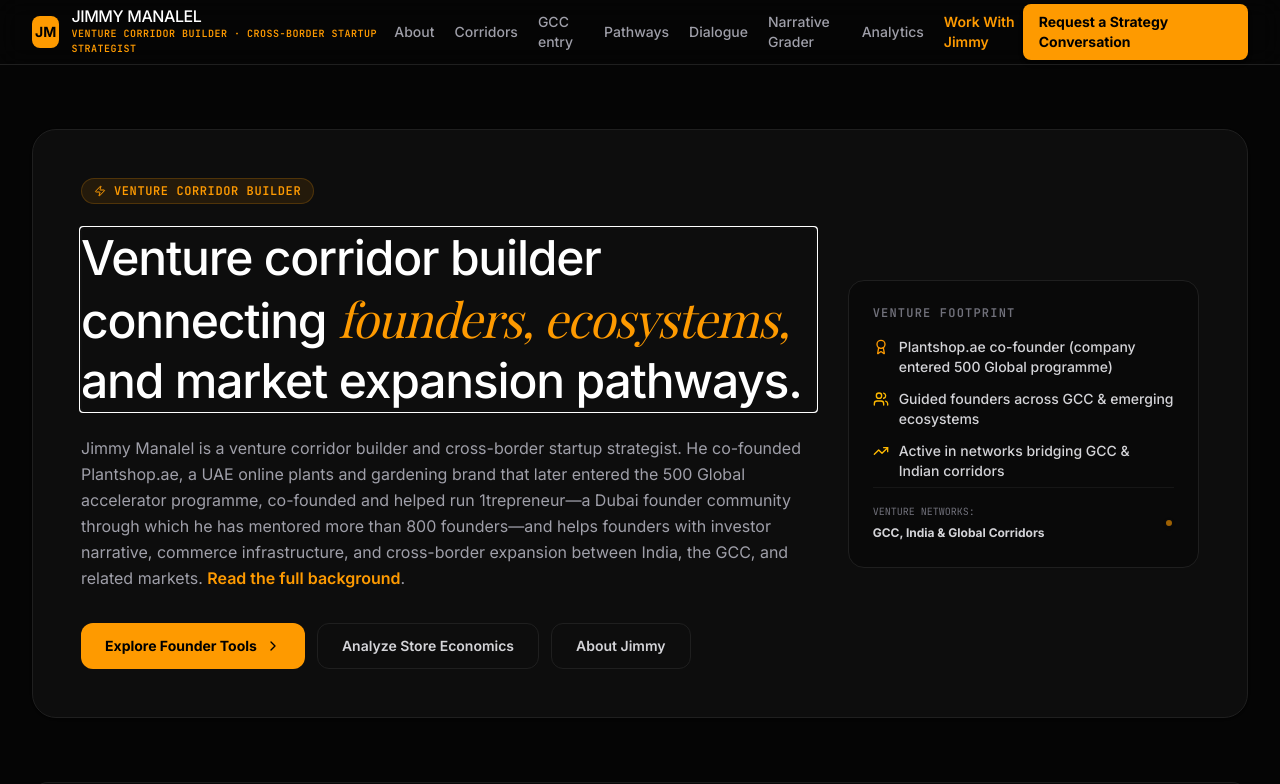
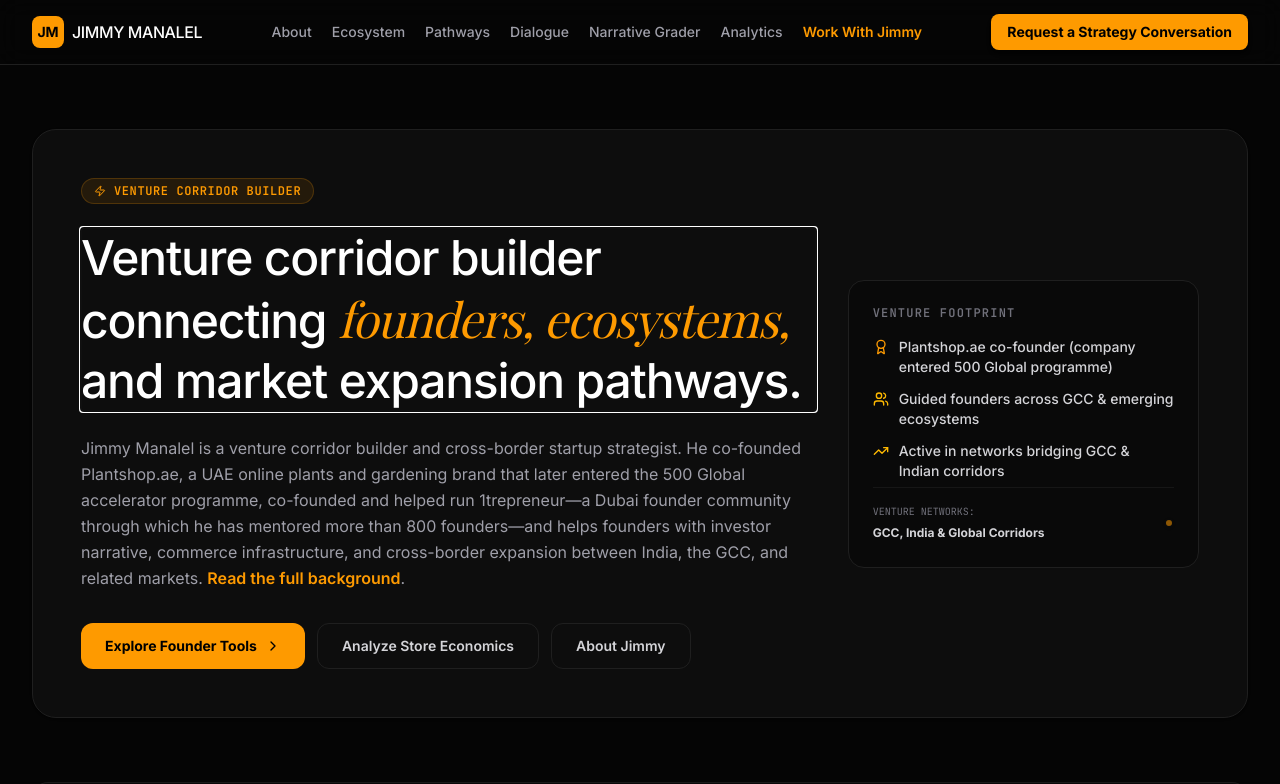
Before and after one commit to falconstestnest/aistudio---jimmymanalel, a React (Vite) app: page / in a window 1280 px wide. Shown: the top 784 px of the page. Built offline with nearby package versions, Linux system fonts and the light colour scheme; a web font is replaced by a local one.

Commit message:
fix: simplify header and move profile navigation to footer
Remove the dual-line identity stack and About/Corridors/GCC entry
primary-nav links from the header. Restore compact tool and pathways
navigation, and surface profile topic links quietly in the footer.

```diff
--- a/src/components/layout/SiteFooter.tsx
+++ b/src/components/layout/SiteFooter.tsx
@@ -4,21 +4,16 @@ import { Mail, Linkedin } from "lucide-react";
 import { PERSON_DESCRIPTION_SHORT } from "../../lib/entity";
 import { ROUTES } from "../../lib/siteRoutes";
 
+const subtleLink =
+  "text-zinc-500 hover:text-zinc-300 transition focus-visible:outline focus-visible:outline-2 focus-visible:outline-offset-2 focus-visible:outline-amber-500 rounded";
+
 export default function SiteFooter() {
   return (
     <footer className="bg-[#0c0c0c] text-zinc-400 border-t border-[#1f1f1f] py-12 mt-16">
       <div className="max-w-7xl mx-auto px-4 sm:px-6 lg:px-8">
         <div className="grid grid-cols-1 md:grid-cols-12 gap-8 items-start mb-8 pb-8 border-b border-[#1f1f1f]">
-          <div className="md:col-span-4 space-y-4">
-            <Link
-              to={ROUTES.home}
-              className="flex items-center gap-2 text-white font-display font-bold text-lg focus-visible:outline focus-visible:outline-2 focus-visible:outline-offset-2 focus-visible:outline-amber-500 rounded"
-            >
-              <span className="w-6 h-6 bg-amber-500 text-black flex items-center justify-center rounded text-xs font-bold">
-                JM
-              </span>
-              <span>Jimmy Manalel</span>
-            </Link>
+          <div className="md:col-span-4 space-y-3">
+            <p className="text-sm text-zinc-300 font-medium">Jimmy Manalel</p>
             <p className="text-zinc-500 text-xs md:text-sm leading-relaxed max-w-sm">
               {PERSON_DESCRIPTION_SHORT}
             </p>
@@ -26,17 +21,20 @@ export default function SiteFooter() {
 
           <div className="md:col-span-2 space-y-4">
             <h4 className="text-white text-xs font-mono font-bold uppercase tracking-wider">
-              About
+              Explore
             </h4>
             <div className="flex flex-col gap-2 text-xs md:text-sm">
-              <Link to={ROUTES.about} className="hover:text-amber-500 transition">
-                About Jimmy
-              </Link>
-              <Link to={ROUTES.ventureCorridors} className="hover:text-amber-500 transition">
-                Venture corridors
-              </Link>
               <Link to={ROUTES.ventureTools} className="hover:text-amber-500 transition">
                 Founder tools
+              </Link>
+              <Link to={ROUTES.strategyConversation} className="hover:text-amber-500 transition">
+                Strategy conversation
+              </Link>
+              <Link to={ROUTES.advisory} className="hover:text-amber-500 transition">
+                Advisory
+              </Link>
+              <Link to={ROUTES.partnerships} className="hover:text-amber-500 transition">
+                Partnerships
               </Link>
               <Link to={ROUTES.privacy} className="hover:text-amber-500 transition">
                 Privacy
@@ -49,12 +47,6 @@ export default function SiteFooter() {
               Topics
             </h4>
             <div className="flex flex-col gap-2 text-xs md:text-sm">
-              <Link to={ROUTES.advisory} className="hover:text-amber-500 transition">
-                Startup &amp; GCC advisory
-              </Link>
-              <Link to={ROUTES.gccMarketEntry} className="hover:text-amber-500 transition">
-                GCC market entry
-              </Link>
               <Link to={ROUTES.investorNarrative} className="hover:text-amber-500 transition">
                 Investor narrative
               </Link>
@@ -62,7 +54,7 @@ export default function SiteFooter() {
                 Commerce infrastructure
               </Link>
               <Link to={ROUTES.partnerships} className="hover:text-amber-500 transition">
-                Partnerships
+                Ecosystem partnerships
               </Link>
             </div>
           </div>
@@ -102,6 +94,34 @@ export default function SiteFooter() {
           </div>
         </div>
 
+        {/* Understated profile / AEO crawl links — low emphasis */}
+        <div className="mb-6 text-[11px] leading-relaxed text-zinc-600">
+          <p className="text-zinc-500 font-medium tracking-tight">Jimmy Manalel</p>
+          <p className="mt-0.5 font-mono uppercase tracking-wider text-[10px] text-zinc-600">
+            Venture Corridor Builder · Cross-Border Startup Strategist
+          </p>
+          <nav
+            className="mt-2 flex flex-wrap items-center gap-x-3 gap-y-1"
+            aria-label="Profile and topic pages"
+          >
+            <Link to={ROUTES.about} className={subtleLink}>
+              About
+            </Link>
+            <span className="text-zinc-700" aria-hidden="true">
+              ·
+            </span>
+            <Link to={ROUTES.ventureCorridors} className={subtleLink}>
+              Venture Corridors
+            </Link>
+            <span className="text-zinc-700" aria-hidden="true">
+              ·
+            </span>
+            <Link to={ROUTES.gccMarketEntry} className={subtleLink}>
+              GCC Market Entry
+            </Link>
+          </nav>
+        </div>
+
         <div className="flex flex-col md:flex-row justify-between items-center text-xs text-zinc-500 font-mono space-y-3 md:space-y-0 gap-2">
           <div>© 2026 Jimmy Manalel. All rights reserved.</div>
           <div className="text-center md:text-right max-w-md">
--- a/src/components/layout/SiteHeader.tsx
+++ b/src/components/layout/SiteHeader.tsx
@@ -9,53 +9,59 @@ const navLinkClass = ({ isActive }: { isActive: boolean }) =>
   `${linkClass} ${isActive ? "text-white" : ""}`;
 
 type SiteHeaderProps = {
-  /** When true, About / Ecosystem / Pathways scroll to homepage sections */
+  /** When true, homepage section anchors stay on-page */
   homeSectionLinks?: boolean;
 };
 
+/**
+ * Compact site header: small home mark + original tool/pathways nav + CTA.
+ * Profile routes (About, Corridors, GCC entry) live in the footer.
+ */
 export default function SiteHeader({ homeSectionLinks = false }: SiteHeaderProps) {
   return (
     <header className="sticky top-0 bg-[#050505]/80 backdrop-blur-md border-b border-[#1f1f1f] z-50">
-      <div className="max-w-7xl mx-auto px-4 sm:px-6 lg:px-8 h-16 flex items-center justify-between">
+      <div className="max-w-7xl mx-auto px-4 sm:px-6 lg:px-8 h-16 flex items-center justify-between gap-4">
         <Link
           to={ROUTES.home}
-          className="flex items-center gap-3 rounded-lg focus-visible:outline focus-visible:outline-2 focus-visible:outline-offset-2 focus-visible:outline-amber-500"
+          className="flex items-center gap-2 rounded-lg focus-visible:outline focus-visible:outline-2 focus-visible:outline-offset-2 focus-visible:outline-amber-500 shrink-0"
           aria-label="Jimmy Manalel homepage"
         >
           <div className="w-8 h-8 rounded-lg bg-amber-500 text-black flex items-center justify-center font-display font-bold text-sm">
             JM
           </div>
-          <div>
-            <span className="font-display font-medium text-white tracking-tight text-sm sm:text-base leading-none block uppercase">
+          <span className="font-display font-medium text-white tracking-tight text-sm sm:text-base uppercase">
             Jimmy Manalel
           </span>
-            <span className="text-[10px] font-mono text-amber-500 block mt-0.5 uppercase tracking-wider font-semibold">
-              Venture Corridor Builder · Cross-Border Startup Strategist
-            </span>
-          </div>
         </Link>
 
         <nav
           className="hidden xl:flex items-center gap-5 text-xs sm:text-sm font-medium text-zinc-400 font-sans"
           aria-label="Primary"
         >
-          <NavLink to={ROUTES.about} className={navLinkClass}>
+          {homeSectionLinks ? (
+            <>
+              <a href="#journey-header" className={linkClass}>
                 About
-          </NavLink>
-          <NavLink to={ROUTES.ventureCorridors} className={navLinkClass}>
-            Corridors
-          </NavLink>
-          <NavLink to={ROUTES.gccMarketEntry} className={navLinkClass}>
-            GCC entry
-          </NavLink>
-          {homeSectionLinks ? (
+              </a>
+              <a href="#ecosystem-engagement" className={linkClass}>
+                Ecosystem
+              </a>
               <a href="#services-header" className={linkClass}>
                 Pathways
               </a>
+            </>
           ) : (
+            <>
+              <Link to={`${ROUTES.home}#journey-header`} className={linkClass}>
+                About
+              </Link>
+              <Link to={`${ROUTES.home}#ecosystem-engagement`} className={linkClass}>
+                Ecosystem
+              </Link>
               <Link to={`${ROUTES.home}#services-header`} className={linkClass}>
                 Pathways
               </Link>
+            </>
           )}
           <NavLink to={ROUTES.dialogue} className={navLinkClass} end>
             Dialogue
@@ -78,7 +84,7 @@ export default function SiteHeader({ homeSectionLinks = false }: SiteHeaderProps
 
         <Link
           to={ROUTES.strategyConversation}
-          className="bg-amber-500 hover:bg-amber-400 text-black px-4 py-2 rounded-lg text-xs md:text-sm font-sans font-bold shadow-md transition-all focus-visible:outline focus-visible:outline-2 focus-visible:outline-offset-2 focus-visible:outline-amber-500"
+          className="bg-amber-500 hover:bg-amber-400 text-black px-4 py-2 rounded-lg text-xs md:text-sm font-sans font-bold shadow-md transition-all focus-visible:outline focus-visible:outline-2 focus-visible:outline-offset-2 focus-visible:outline-amber-500 shrink-0"
           id="header-booking"
         >
           Request a Strategy Conversation
```
Lines whose indentation alone changed are shown as unchanged.
